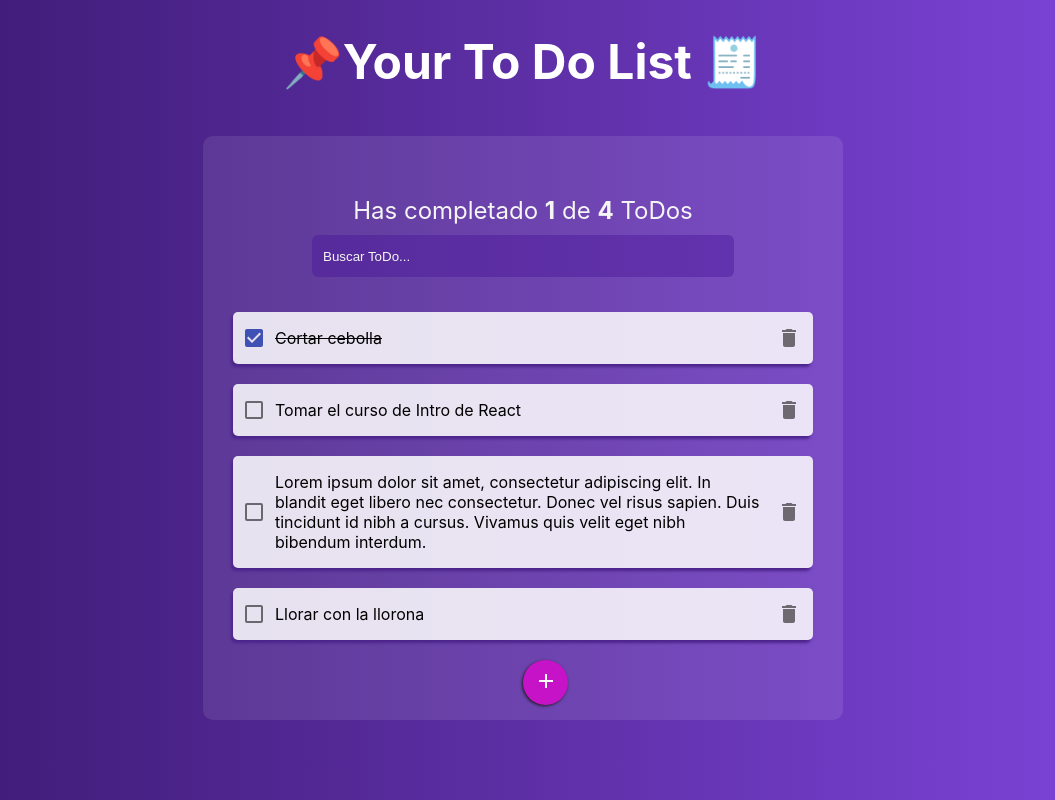
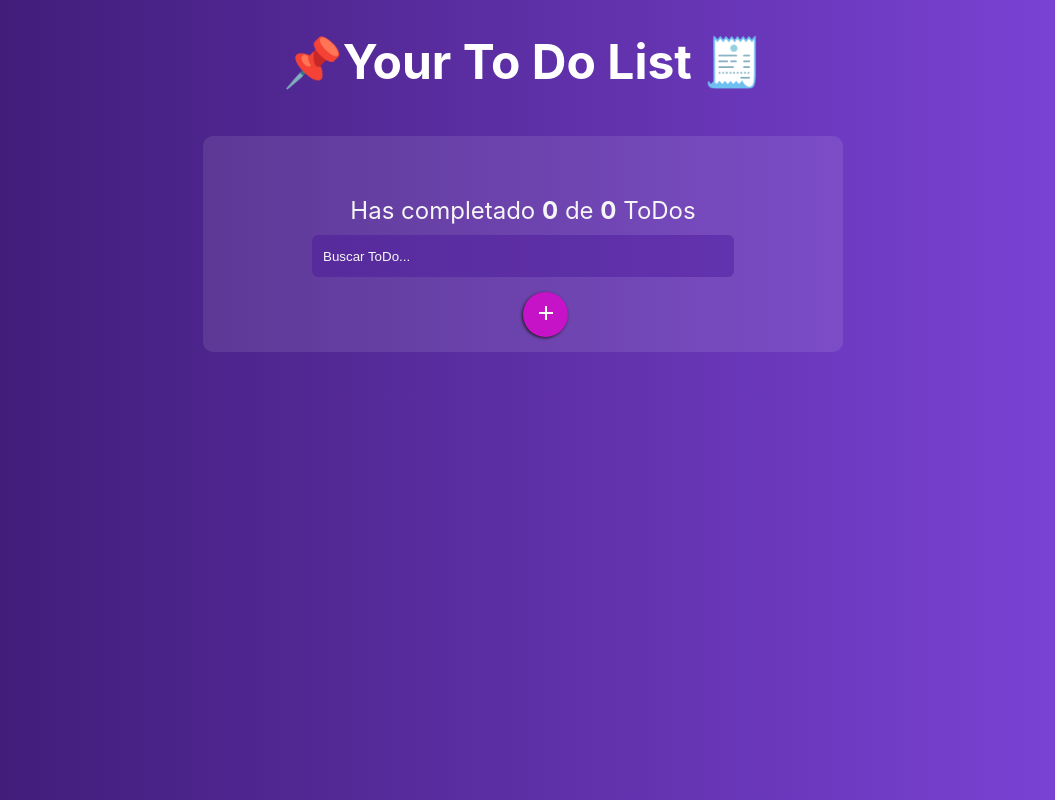
Before and after one commit to ramiroguzmanc/ToDoList, a React (Create React App) app: page / in a window 1280 px wide. Shown: the whole page, without its empty margins (117-1172 px from the left). Built offline with nearby package versions, Linux system fonts and the light colour scheme.

Commit message:
Agregando persistencia de datos con localstorage

```diff
--- a/src/App.js
+++ b/src/App.js
@@ -6,19 +6,29 @@
 import { TodoItem } from "./Components/TodoItem";
 import "./App.css";
 
-const defaultToDos = [
-  { id: 1, text: "Cortar cebolla", completed: true },
-  { id: 2, text: "Tomar el curso de Intro de React", completed: false },
-  {
-    id: 3,
-    text: "Lorem ipsum dolor sit amet, consectetur adipiscing elit. In blandit eget libero nec consectetur. Donec vel risus sapien. Duis tincidunt id nibh a cursus. Vivamus quis velit eget nibh bibendum interdum. ",
-    completed: false,
-  },
-  { id: 4, text: "Llorar con la llorona", completed: false },
-];
+// const defaultToDos = [
+//   { id: 1, text: "Cortar cebolla", completed: true },
+//   { id: 2, text: "Tomar el curso de Intro de React", completed: false },
+//   {
+//     id: 3,
+//     text: "Lorem ipsum dolor sit amet, consectetur adipiscing elit. In blandit eget libero nec consectetur. Donec vel risus sapien. Duis tincidunt id nibh a cursus. Vivamus quis velit eget nibh bibendum interdum. ",
+//     completed: false,
+//   },
+//   { id: 4, text: "Llorar con la llorona", completed: false },
+// ];
 
 function App() {
-  const [toDos, setToDos] = useState(defaultToDos);
+  const localStorageTodos = localStorage.getItem("TODOS_V1");
+  let parsedTodos;
+
+  if (localStorageTodos) {
+    parsedTodos = JSON.parse(localStorageTodos);
+  } else {
+    localStorage.setItem("TODOS_V1", JSON.stringify([]));
+    parsedTodos = [];
+  }
+
+  const [toDos, setToDos] = useState(parsedTodos);
   const [searchValue, setSearchValue] = useState("");
 
   const completedToDos = toDos.filter((todo) => !!todo.completed).length; // Doble falso (!!) es verdadero = true, esto sería el equivalente a poner todo.completed == true
@@ -36,18 +46,24 @@
     searchedToDos = toDos;
   }
 
+  const saveToDos = (newTodos) => {
+    const stringifiedTodos = JSON.stringify(newTodos);
+    localStorage.setItem("TODOS_V1", stringifiedTodos);
+    setToDos(newTodos);
+  };
+
   const onToDoStateChange = function (id) {
     const todoIndex = toDos.findIndex((todo) => todo.id === id);
     const newToDos = [...toDos];
     newToDos[todoIndex].completed = !newToDos[todoIndex].completed;
-    setToDos(newToDos);
+    saveToDos(newToDos);
   };
 
   const deleteToDo = function (id) {
     const todoIndex = toDos.findIndex((todo) => todo.id === id);
     const newToDos = [...toDos];
     newToDos.splice(todoIndex, 1);
-    setToDos(newToDos);
+    saveToDos(newToDos);
   };
 
   return (
```
